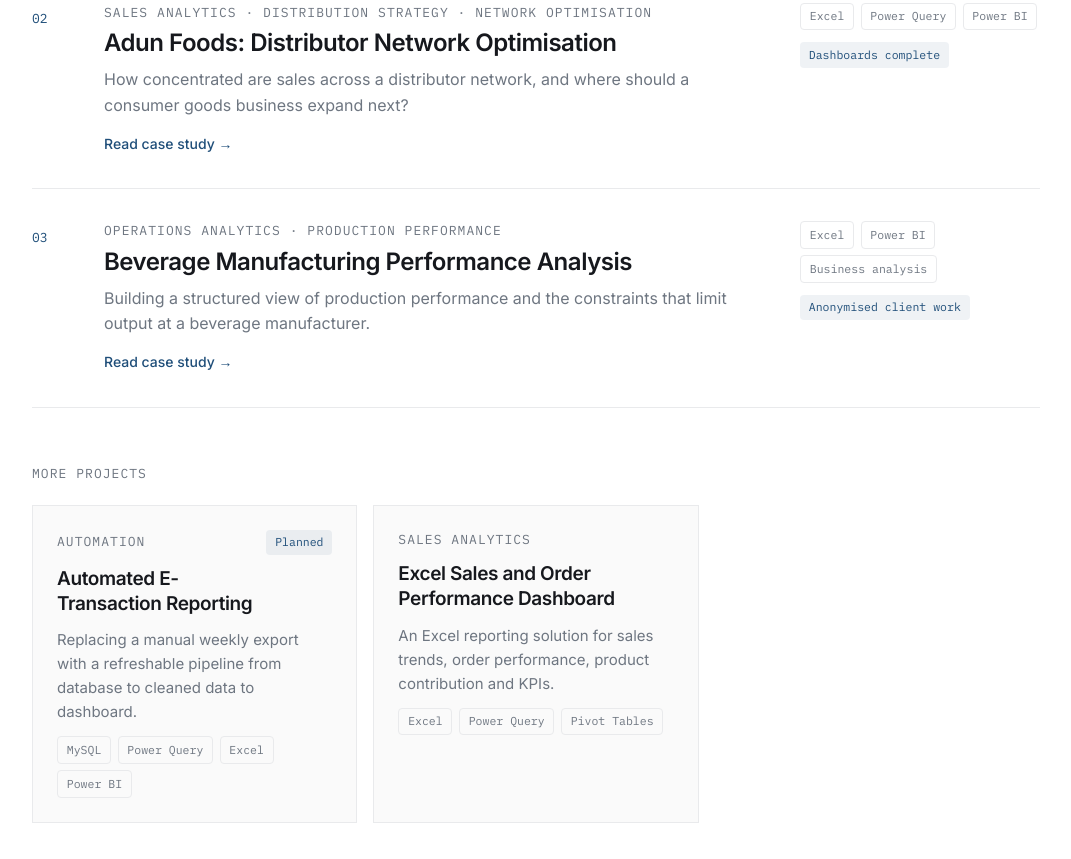
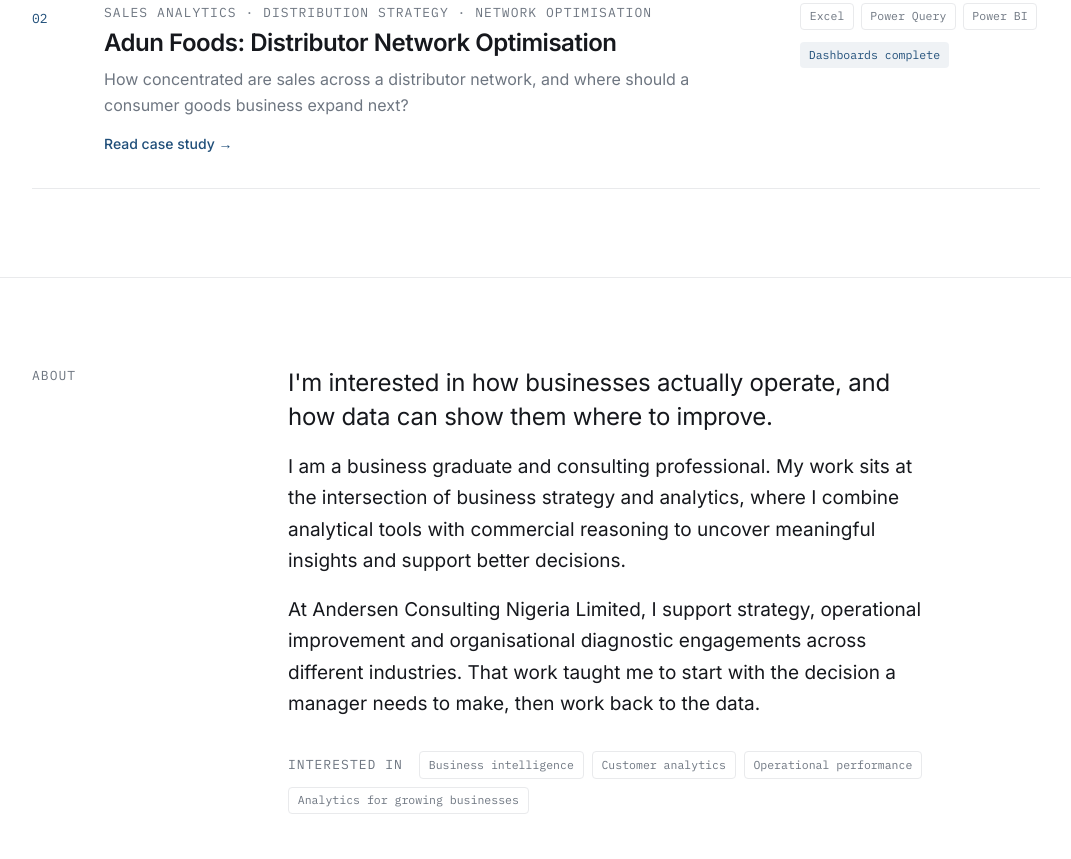
Before and after one commit to DataForBetter/DataForBetter.github.io, a plain HTML site: page index.html in a window 1280 px wide. Shown: the part 1337-2196 px from the top of the page, without its empty margins (104-1175 px from the left). Drawn offline with Linux system fonts and the light colour scheme.

Commit message:
Remove the three unfinished project entries
Beverage, automation and excel all carried unwritten findings or no content.
Two finished projects read better than five with three placeholders. The
More projects heading now hides itself when that list is empty.

```diff
--- a/index.html
+++ b/index.html
@@ -293,7 +293,7 @@ footer .wrap{display:flex;justify-content:space-between;flex-wrap:wrap;gap:1rem}
         <h2>Case studies built around business questions, not just dashboards.</h2>
       </div>
       <div class="featured" id="featured-list"></div>
-      <p class="eyebrow more-head">More projects</p>
+      <p class="eyebrow more-head" id="more-head" hidden>More projects</p>
       <div class="cards" id="more-list"></div>
     </div>
   </section>
@@ -547,54 +547,6 @@ const PROJECTS = [
       ["How it was built, and what it cannot tell you", `<p>Five tables in a star schema, modelled in Power BI with DAX measures, and three report pages, one per question. The data is synthetic, generated from a fixed seed, and a Python script reproduces every figure shown on the dashboards so any number here can be checked against the source.</p><p>Integrity checks ran before the analysis and caught one defect: 228 sales dated before their distributor had been onboarded, corrected at source.</p><p>The limits are real. Synthetic data means the patterns come from the generator, so nothing here describes Nigerian trade. It holds revenue only, with no margin or cost to serve, which means the recommendations above cannot yet be ranked by value. And two years of monthly data is too short to separate trend from seasonality with any confidence.</p>`]
     ]
   },
-{
-    id: "beverage", featured: true,
-    category: "Operations Analytics · Production Performance",
-    title: "Beverage Manufacturing Performance Analysis",
-    teaser: "Building a structured view of production performance and the constraints that limit output at a beverage manufacturer.",
-    tools: ["Excel", "Power BI", "Business analysis"],
-    data: "Production and capacity information. Anonymised business case",
-    status: "Anonymised client work",
-    sections: [
-      ["Business context", `<p>A beverage manufacturer operating production lines with a stated installed capacity. Output was below what management expected, and the reasons were not clearly understood.</p>`],
-      ["Problem statement", `<p>The business needed greater visibility into production performance, available capacity and the operational constraints affecting output.</p>`],
-      ["Objectives and key questions", `<ol class="qs"><li>How has production volume changed over time?</li><li>How large is the gap between installed and available capacity?</li><li>Which constraints, whether equipment, raw materials or working capital, limit output most?</li><li>What information is missing for a complete diagnosis?</li></ol>`],
-      ["Data and tools", `<ul><li><strong>Historical production volumes.</strong></li><li><strong>Installed and available capacity information.</strong></li><li><strong>Operational inputs</strong> on equipment, raw materials and working capital.</li></ul><p style="margin-top:1rem">Excel for analysis, Power BI for performance views, and structured business analysis to frame the diagnosis.</p>`],
-      ["Analytical approach", `<ol><li>Assessed historical production volumes and capacity information.</li><li>Examined differences between installed and available production capacity.</li><li>Investigated potential constraints relating to equipment, raw materials and working capital.</li><li>Developed a framework for assessing capacity utilisation and production performance.</li><li>Identified information gaps and the additional metrics required for a more complete diagnosis.</li></ol>`],
-      ["Key findings", `<ul>${TODO("Add a high-level finding on the gap between installed and available capacity.")}${TODO("Add a finding on which constraint appeared most significant.")}${TODO("Add a finding on the key information gaps identified.")}</ul>`],
-      ["Business implications", `<p>Without separating capacity loss into its causes, investment can go to the wrong place. A structured view helps management decide whether to fix equipment, secure raw materials or address working capital first.</p>`],
-      ["Recommendations", `<ul><li>Adopt the capacity utilisation framework as a regular performance review tool.</li><li>Start capturing the missing metrics, such as downtime and material shortages, consistently.</li><li>Prioritise deeper investigation of the largest constraint before committing to new investment.</li></ul>`],
-      ["Limitations and next steps", `<p>This is presented as an anonymised business case, so client data and confidential findings are not published. The diagnosis was limited by gaps in available data, which the recommendations aim to close.</p>`]
-    ]
-  },
-  {
-    id: "automation", featured: false,
-    category: "Automation · Data Pipeline · Reporting",
-    title: "Automated E-Transaction Reporting",
-    teaser: "Replacing a manual weekly export with a refreshable pipeline from database to cleaned data to dashboard.",
-    tools: ["MySQL", "Power Query", "Excel", "Power BI"],
-    data: "Synthetic transaction data covering transfers, POS and card payments",
-    status: "Planned",
-    sections: [
-      ["Overview", `<p>Many businesses record electronic transactions such as bank transfers, POS and card payments in a database, then spend hours each week exporting, cleaning and summarising them by hand. This project replaces that routine with a pipeline that refreshes on demand or on a schedule.</p>`],
-      ["How it works", `<div class="pipeline"><div><b>Source</b><span>Transaction database</span></div><div><b>Extract</b><span>SQL view of new transactions</span></div><div><b>Clean</b><span>Power Query rules for types, channels and duplicates</span></div><div><b>Model</b><span>Excel or Power BI data model with date and channel tables</span></div><div><b>Report</b><span>Dashboard that updates on refresh</span></div></div>`],
-      ["Key features", `<ul><li>A SQL view that pulls transactions straight from the database.</li><li>Power Query steps that standardise, categorise and de-duplicate records on every refresh.</li><li>A data model with date and channel tables.</li><li>A dashboard showing transaction volume and value, channel mix, failed transactions and daily trends.</li><li>One-click or scheduled refresh, so no manual copying or cleaning.</li></ul>`],
-      ["Business value", `<p>Reporting time drops from hours to minutes, manual errors are removed, and finance gets a consistent daily view of transactions.</p>`]
-    ]
-  },
-  {
-    id: "excel", featured: false,
-    category: "Sales Analytics · Business Reporting",
-    title: "Excel Sales and Order Performance Dashboard",
-    teaser: "An Excel reporting solution for sales trends, order performance, product contribution and KPIs.",
-    tools: ["Excel", "Power Query", "Pivot Tables"],
-    data: "Sales and order data",
-    status: "",
-    sections: [
-      ["Overview", `<p>An Excel-based reporting solution designed to analyse sales trends, order performance, product contribution and business performance indicators.</p>`],
-      ["Key features", `<ul><li>Data cleaning and transformation in Power Query.</li><li>Interactive sales reporting with slicers.</li><li>Product and period comparisons.</li><li>KPI summaries.</li><li>Dashboard visualisation.</li></ul>`]
-    ]
-  }
 ];
 
 const chips = (arr) => `<div class="chips">${arr.map(t => `<span class="chip">${t}</span>`).join("")}</div>`;
@@ -612,7 +564,9 @@ function renderLists(){
       </div>
       <div class="side">${chips(p.tools)}${p.status ? `<span class="status">${p.status}</span>` : ""}</div>
     </a>`).join("");
-  document.getElementById("more-list").innerHTML = PROJECTS.filter(p => !p.featured).map(p => `
+  const more = PROJECTS.filter(p => !p.featured);
+  document.getElementById("more-head").hidden = more.length === 0;
+  document.getElementById("more-list").innerHTML = more.map(p => `
     <a class="card" href="#${p.id}">
       <div class="top"><span class="eyebrow">${p.category.split(" · ")[0]}</span>${p.status ? `<span class="status">${p.status}</span>` : ""}</div>
       <h3>${p.title}</h3>
```
